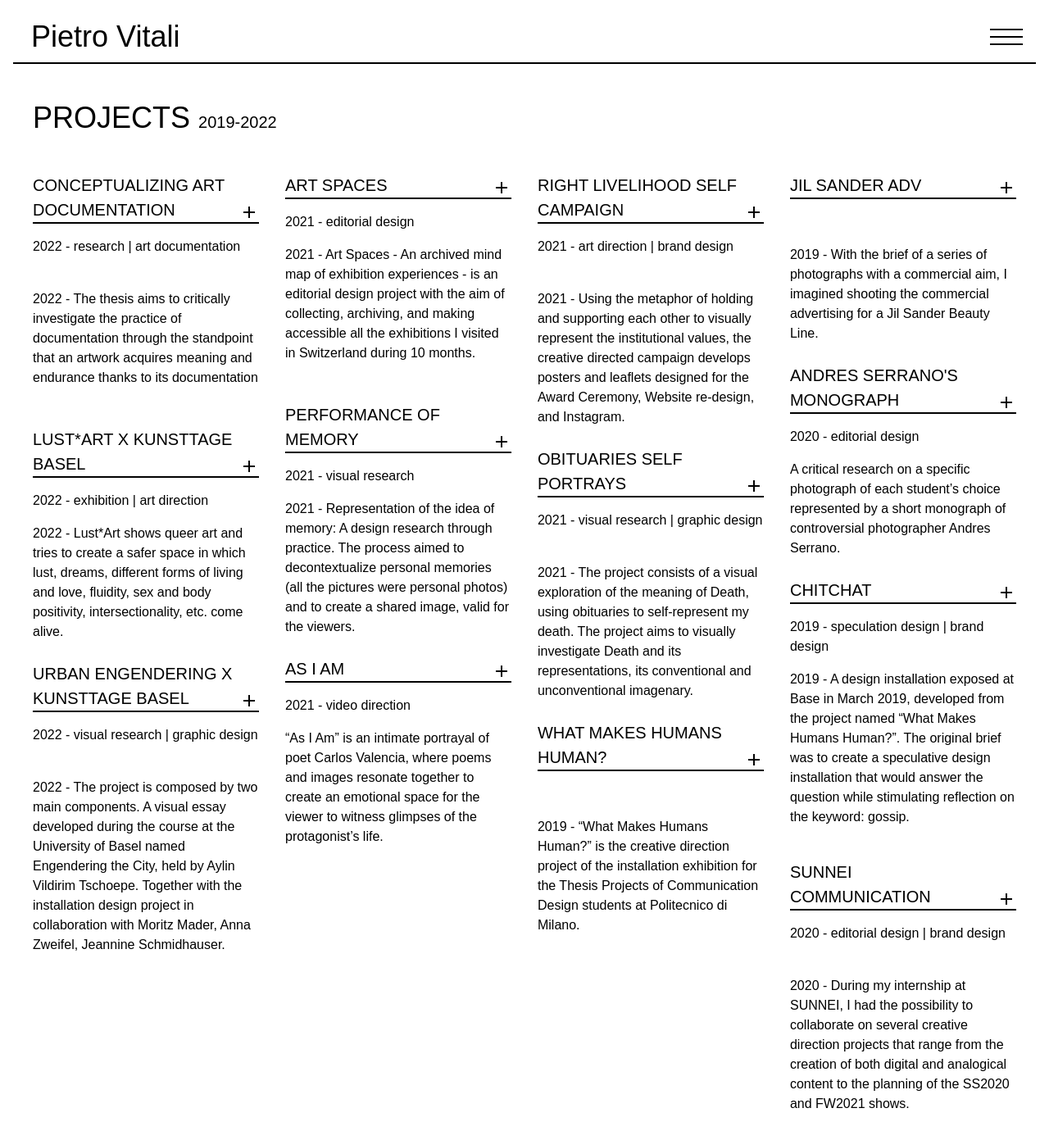
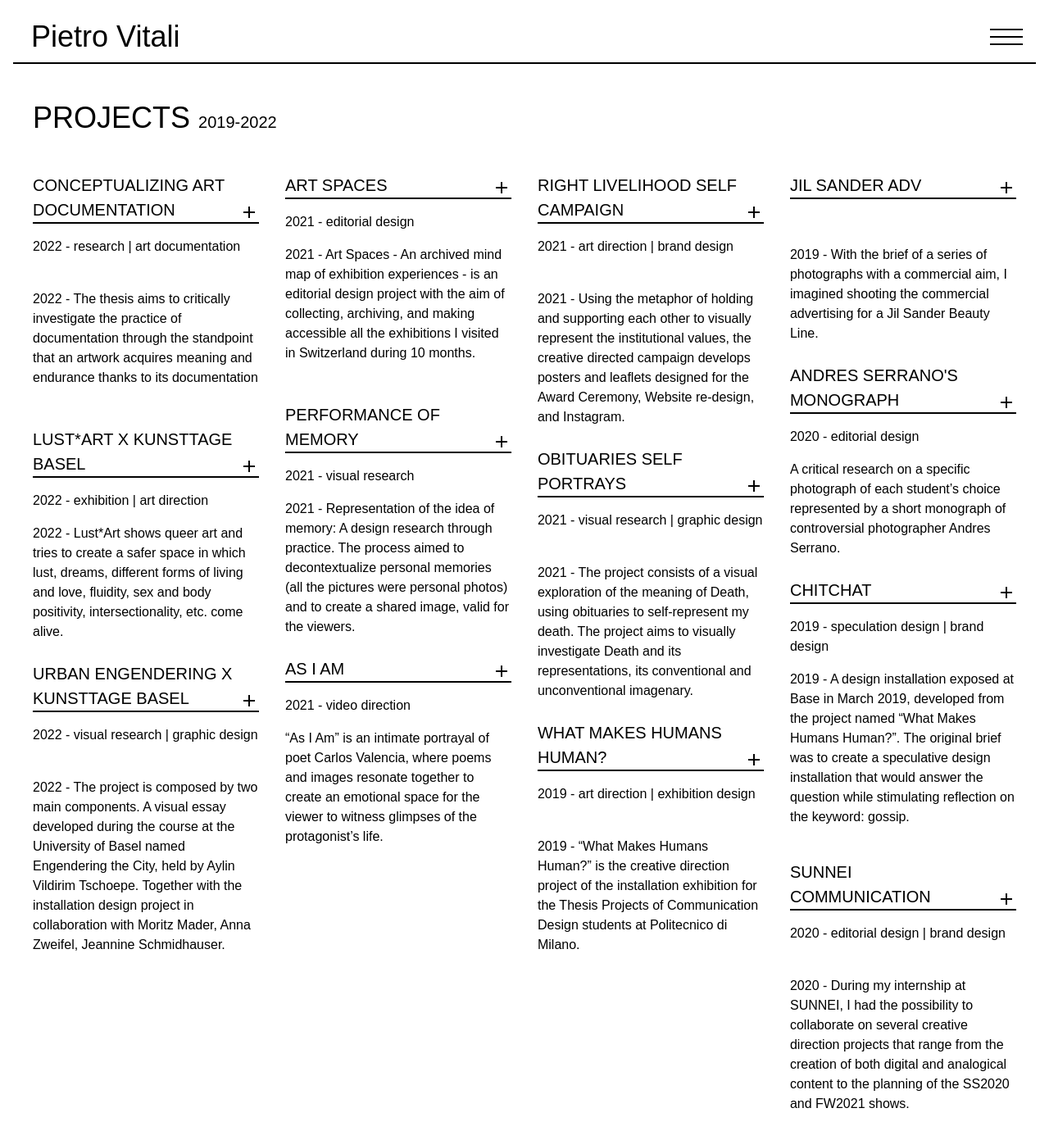
Before and after one commit to forgothiss88/pvportfolio, a Jekyll site: the page built from works.html, in a window 1280 px wide and 1391 px high. Shown: the whole window at 82% size. Built offline with Jekyll 4.4.1, drawn with Linux system fonts in a browser that asks for light colours; a script that is not in the unit is left out.

Commit message:
add tagline WMHH

```diff
--- a/_works/2022_09_wmhh.html
+++ b/_works/2022_09_wmhh.html
@@ -11,6 +11,7 @@ keywords:
 meta_title: "What makes humans human? a work by Pietro Vitali"
 meta_description: "2019 - A creative direction project of the installation exhibition for the Thesis Projects of Communication
 Design students at Politecnico di Milano."
+tagline: 2019 - art direction | exhibition design
 short_desc: "2019 - “What Makes Humans Human?” is the creative direction project of the installation exhibition for the Thesis
 Projects of Communication Design students at Politecnico di Milano."
 imgdir: "/works/wmhh"
```
